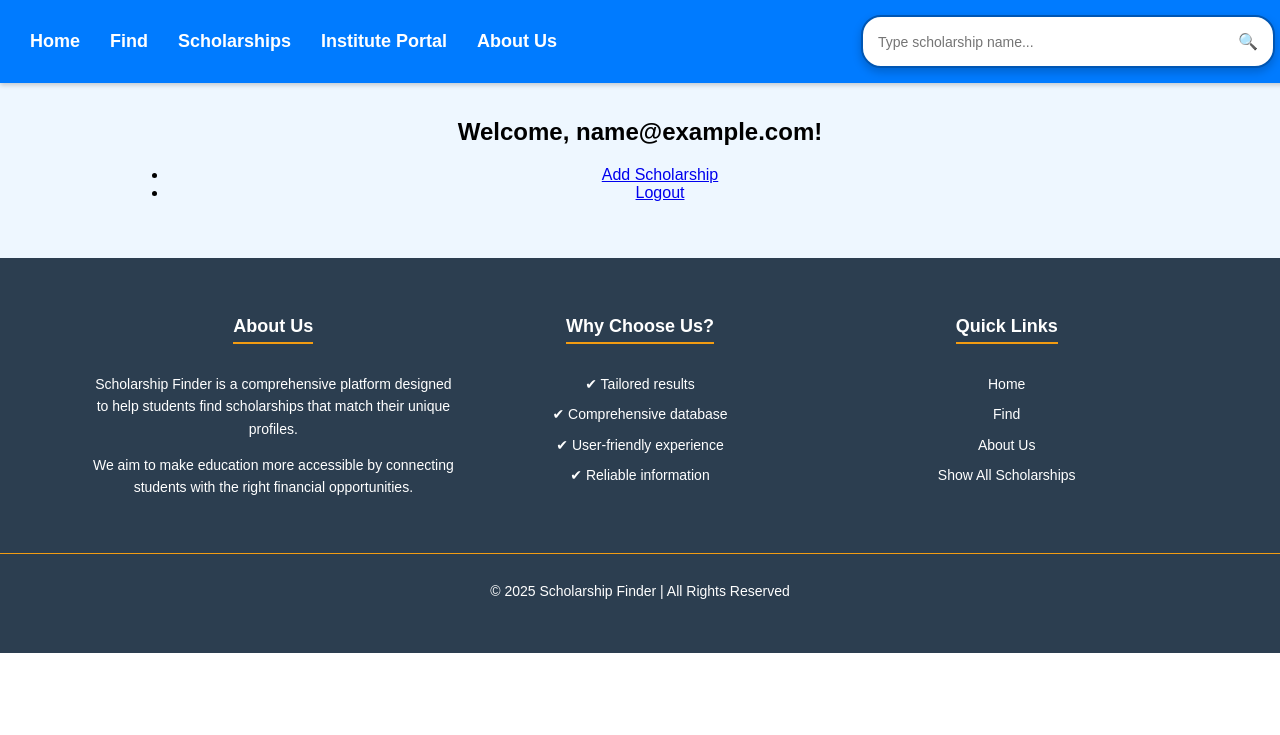
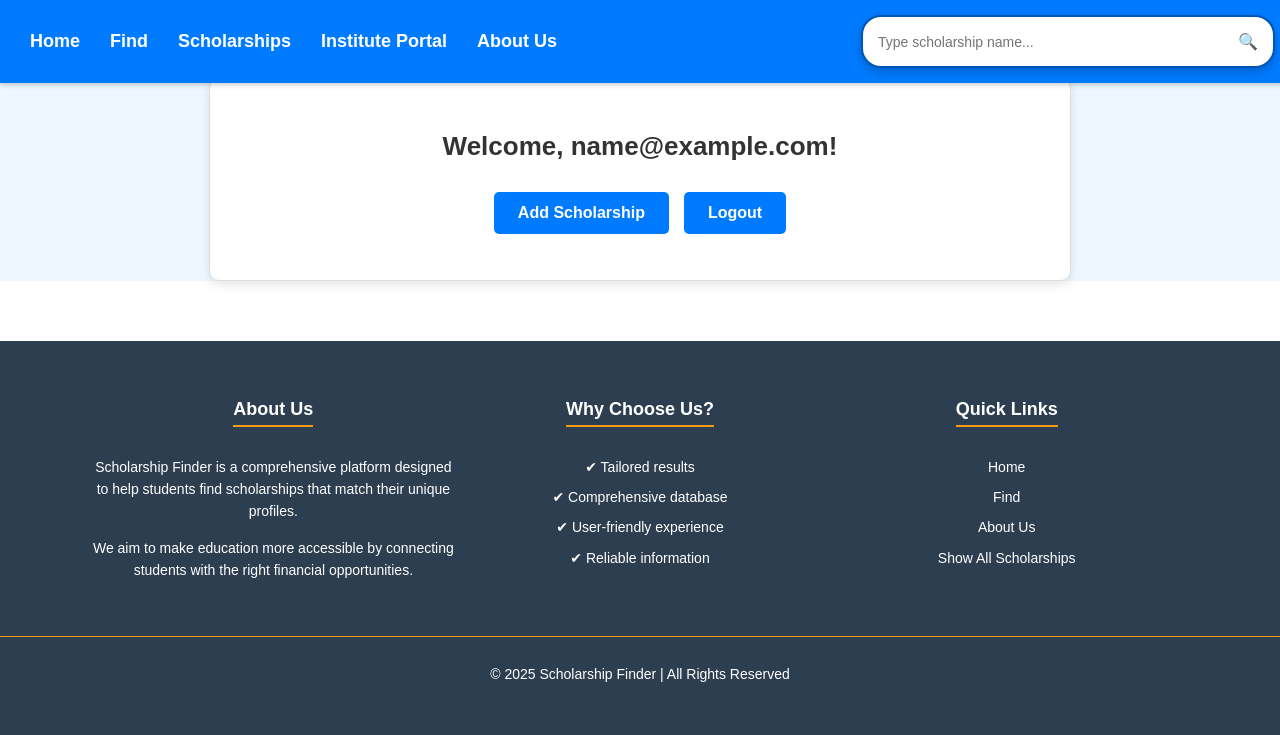
Before and after one commit to ShraddhaP0501/ScholarshipFinder, a Flask app: page /institute/dashboard in a window 1280 px wide. Shown: the top 735 px of the page. Run offline with Flask 3, Linux system fonts and the light colour scheme; the visitor is signed in with stand-in values (Sample User, id 1).

Commit message:
institute login changes

```diff
--- a/static/style.css
+++ b/static/style.css
@@ -634,7 +634,7 @@
     }
 }
 
-=========.alert {
+.alert {
     padding: 10px;
     border-radius: 5px;
     font-size: 14px;
@@ -646,4 +646,52 @@
 }
 
 
->>>>>>>>>Temporary merge branch 2
+#dashboard {
+    max-width: 800px;
+    margin-top: 100px;
+    margin: 60px auto;
+    /* Increased margin */
+    padding: 30px;
+    background: #ffffff;
+    border-radius: 10px;
+    box-shadow: 0 4px 10px rgba(0, 0, 0, 0.1);
+    text-align: center;
+    border: 1px solid #ddd;
+}
+
+#dashboard h2 {
+    color: #333;
+    font-size: 26px;
+    margin-bottom: 20px;
+}
+
+#dashboard nav {
+    margin-top: 30px;
+}
+
+#dashboard nav ul {
+    list-style: none;
+    padding: 0;
+    display: flex;
+    justify-content: center;
+    gap: 15px;
+}
+
+#dashboard nav ul li {
+    display: inline;
+}
+
+#dashboard nav ul li a {
+    text-decoration: none;
+    color: #fff;
+    background: #007bff;
+    padding: 12px 24px;
+    border-radius: 5px;
+    transition: background 0.3s ease;
+    font-weight: bold;
+    display: inline-block;
+}
+
+#dashboard nav ul li a:hover {
+    background: #0056b3;
+}
--- a/templates/add_scholarship.html
+++ b/templates/add_scholarship.html
@@ -12,7 +12,7 @@
     {% endfor %}
     {% endwith %}
 
-    <form action="/add_scholarship" method="post">
+    <form action="{{ url_for('institute.add_scholarship') }}" method="POST">
         <input type="text" name="scholarship_name" placeholder="Scholarship Name" required><br>
         <input type="text" name="category" placeholder="Category" required><br>
         <input type="text" name="gender" placeholder="Gender" required><br>
```
